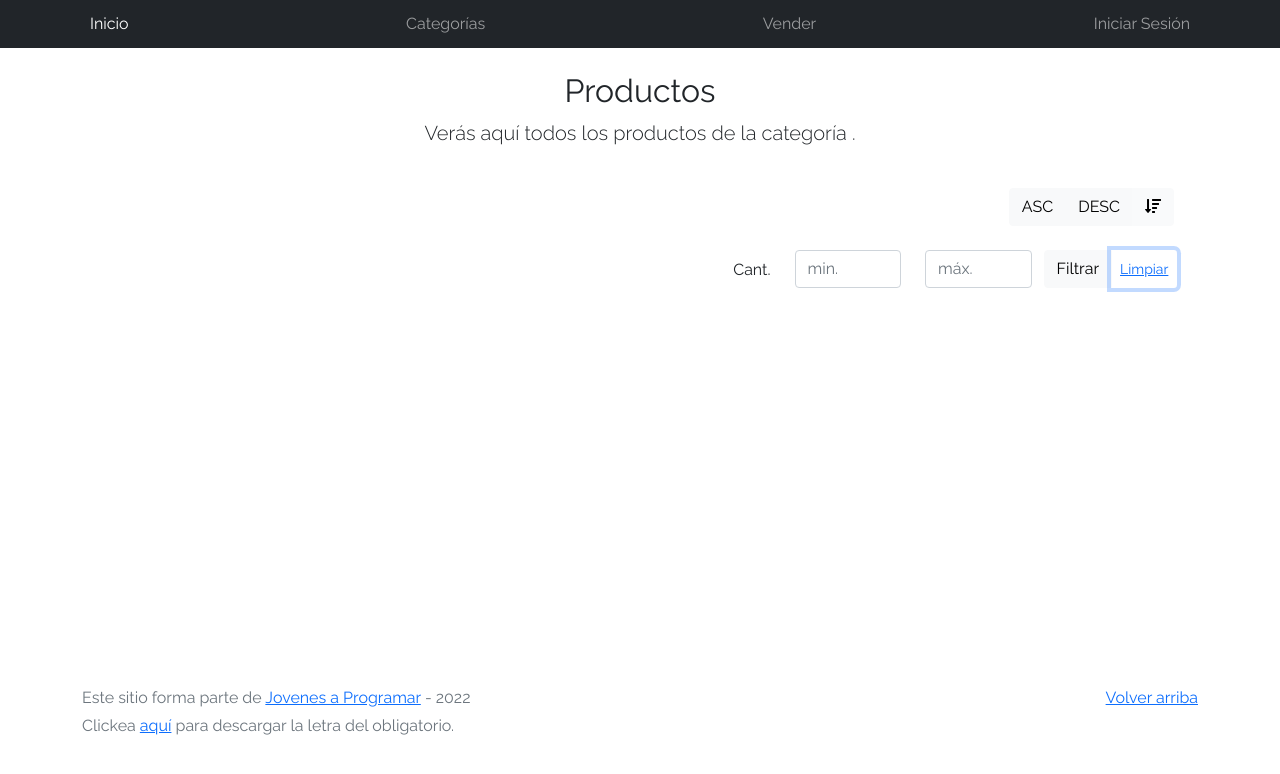
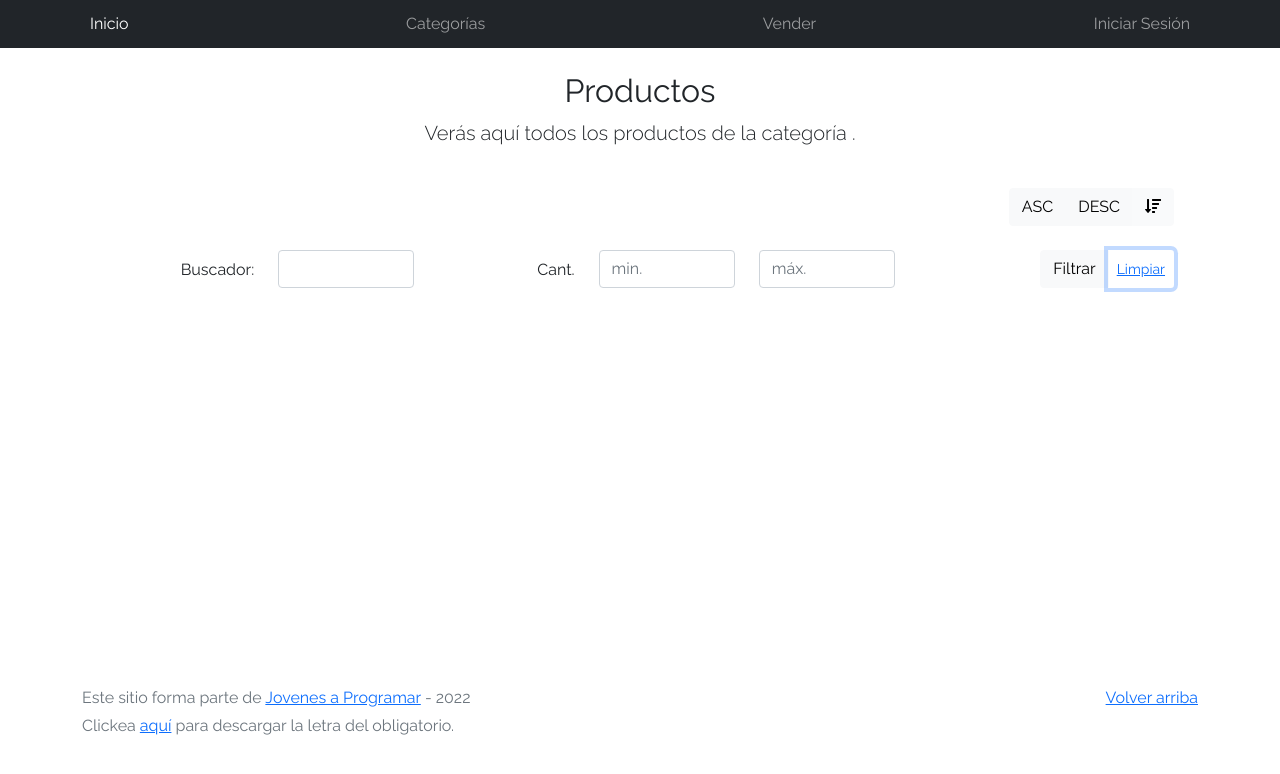
Before and after one commit to giannipiccardo/ecommerce, a plain HTML site: page products.html in a window 1280 px wide. Both pictures are taken after a click on the button "Limpiar". Drawn offline with Linux system fonts and the light colour scheme; no server answers.

Commit message:
Desafiate 2 y 8

```diff
--- a/js/products.js
+++ b/js/products.js
@@ -35,10 +35,18 @@ function setProdID(id) {
 
 
 
-function showProductsList() {
+function showProductsList(cosaabuscar) {
+    let currentProductsArrayFiltered = null;
+    if(cosaabuscar) {
+        currentProductsArrayFiltered = currentProductsArray.filter(producto =>
+            producto.name.toLowerCase().includes(cosaabuscar.toLowerCase()) ||
+            producto.description.toLowerCase().includes(cosaabuscar.toLowerCase())
+        )
+        console.log(currentProductsArrayFiltered)
+    }
 
     let htmlContentToAppend = "";
-    for (let producto of currentProductsArray) {
+    for (let producto of (currentProductsArrayFiltered || currentProductsArray)) {
         if (((minCount == undefined) || (minCount != undefined && parseInt(producto.cost) >= minCount)) &&
             ((maxCount == undefined) || (maxCount != undefined && parseInt(producto.cost) <= maxCount))) {
             htmlContentToAppend += `
@@ -154,3 +162,8 @@ function setearEventListeners() {
 function numberWithDots(x) {
     return x.toString().replace(/\B(?=(\d{3})+(?!\d))/g, ".");
 }
+
+document.getElementById("barraDeBusqueda").addEventListener("keyup",(e)=>{
+    // console.log(e)
+    showProductsList(e.target.value);
+})
--- a/products.html
+++ b/products.html
@@ -73,8 +73,14 @@
           </div>
         </div>
         <div class="row">
-          <div class="container col-lg-6 offset-lg-6 mb-1">
+          <div class="container text-end col-lg-12 mb-1">
             <div class="row container p-0 m-0">
+              <div class="col">
+                <p class="font-weight-normal text-end my-2">Buscador:</p>
+              </div>
+              <div class="col">
+                <input class="form-control" type="serarch" placeholder="" id="barraDeBusqueda">
+              </div>
               <div class="col">
                 <p class="font-weight-normal text-end my-2">Cant.</p>
               </div>
```
Lines whose indentation alone changed are shown as unchanged.
